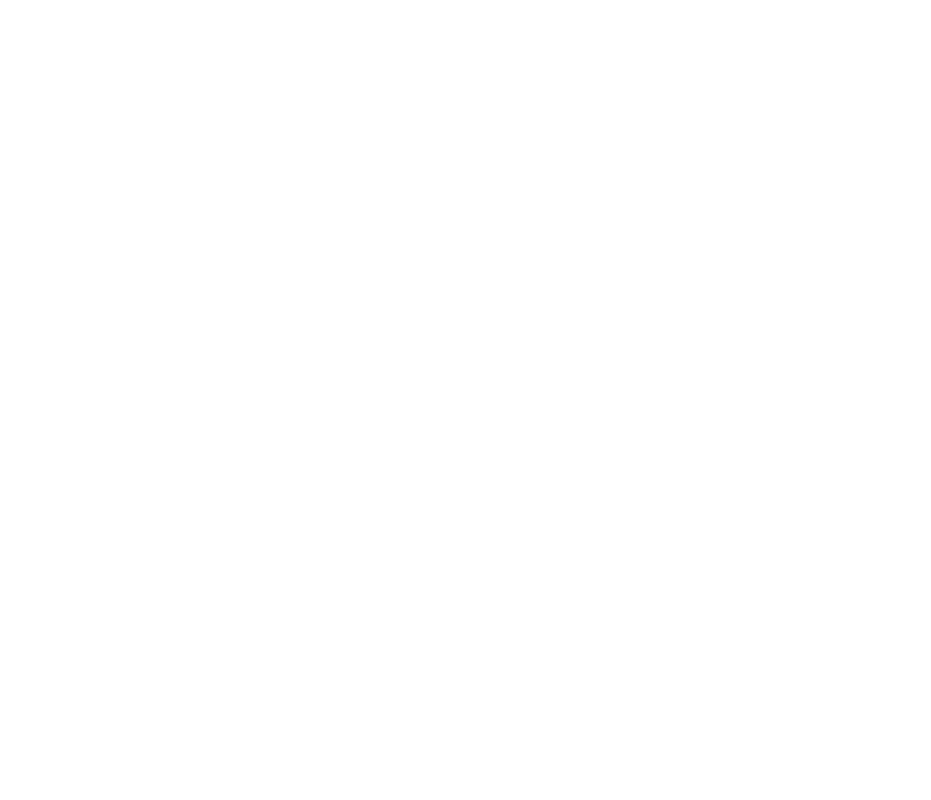
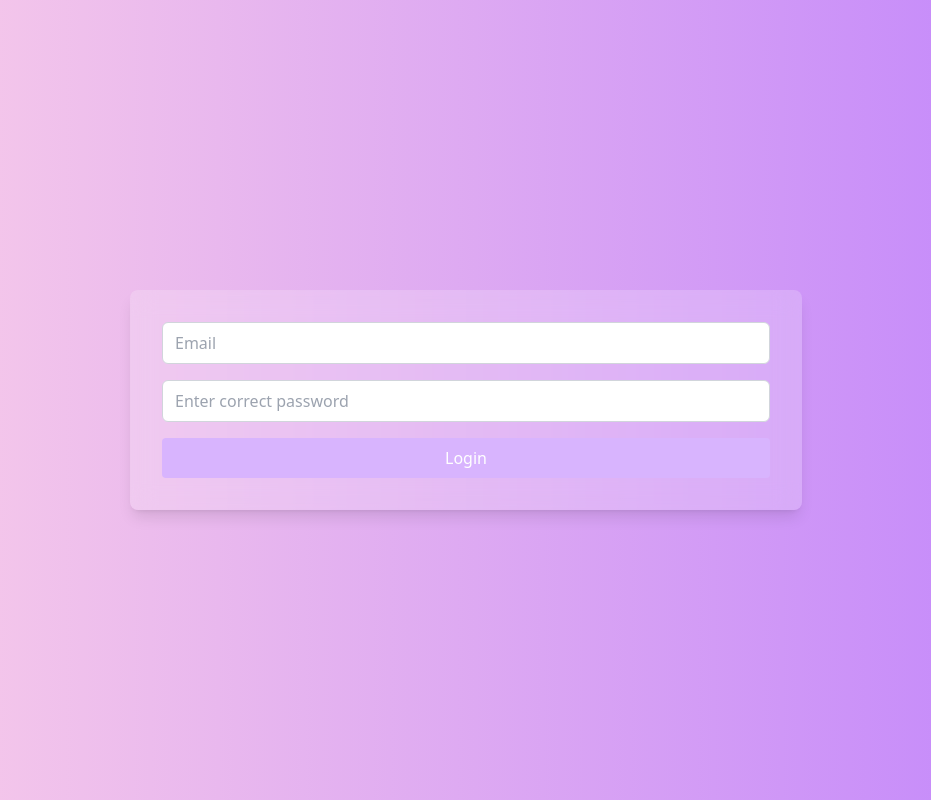
Before and after one commit to kumkum-bharti/BudgetSync, a React (Create React App) app in the folder frontend/: page /login in a window 1280 px wide. Before the commit this address had no page. Shown: the whole page, without its empty margins (174-1105 px from the left). Built offline with nearby package versions, Linux system fonts and the light colour scheme.

Commit message:
authentication done

```diff
--- /dev/null
+++ b/frontend/src/pages/login.js
@@ -0,0 +1,64 @@
+import { useState } from 'react';
+import Textinput from '../components/Textinput';
+import '../index.css';
+import axios from 'axios';
+
+
+export default function Login() {
+   const [email, setEmail] = useState('');
+   const [password, setPassword] = useState('');
+
+
+   const isDisabled = !email || !password;
+
+   const handleSubmit = async (e) => {
+      e.preventDefault();
+      try {
+         const res = await axios.post("http://localhost:3000/auth/login",
+            { email, password });
+         console.log('Response:', res.data);
+         alert("Login Success");
+
+      } catch (err) {
+         console.error('Error submitting form:', err.response?.data || err.message);
+      }
+   }
+
+
+
+   return (
+      <div className="bg-gradient-to-r from-pink-200 to-purple-400 min-h-screen flex items-center justify-center">
+         <form
+            onSubmit={handleSubmit}
+            className="  space-y-4 bg-white bg-opacity-20 backdrop-blur-md p-8 rounded-lg shadow-lg w-full max-w-2xl mx-auto "
+         >
+            <Textinput
+               type='email'
+               label="Email"
+               value={email}
+               onChange={(e) => setEmail(e.target.value)}
+            />
+
+            <Textinput
+               type='password'
+               label="Enter correct password"
+               value={password}
+               onChange={(e) => setPassword(e.target.value)}
+            />
+
+
+
+            <button
+               disabled={isDisabled}
+               type="Login"
+               className={`w-full py-2 rounded transition
+                     ${isDisabled ? 'bg-purple-300 text-white cursor-not-allowed'
+                     : 'bg-purple-500 text-white hover:bg-purple-400'}`}
+            >
+               Login
+            </button>
+
+         </form>
+      </div>
+   );
+}
--- a/frontend/src/pages/registerf.js
+++ b/frontend/src/pages/registerf.js
@@ -1,8 +1,9 @@
 import { useState } from 'react';
-import {useLocation} from 'react-router-dom';
+import {useLocation,useNavigate} from 'react-router-dom';
 import Textinput from '../components/Textinput';
 import '../index.css';
 import axios from 'axios';
+
 
 
 export default function Register() {
@@ -12,7 +13,7 @@
 
    const {name,phone,email}=useLocation().state;
 
-
+  const navigate=useNavigate();
 
    const isDisabled = !verifynum ;
    const isPassword=!password;
@@ -26,6 +27,7 @@
                                     {name,phone,email,password});
             console.log('Response',res.data);
             alert("Registered Successfully!");
+            navigate('/login')
         }
         else{
          const res = await axios.post("http://localhost:3000/auth/verify",
--- a/frontend/src/routes/AppRoutes.js
+++ b/frontend/src/routes/AppRoutes.js
@@ -1,6 +1,7 @@
 import { Routes, Route } from "react-router-dom";
 import Register from "../pages/register";
 import Registerf from "../pages/registerf";
+import Login from "../pages/login";
 
 
 const AppRoutes = () => {
@@ -8,6 +9,7 @@
         <Routes>
             <Route path="/beginRegister" element={<Register />} />
             <Route path="/Register" element={<Registerf />} />
+            <Route path="/login" element={<Login />} />
         </Routes>
     );
 }
```
